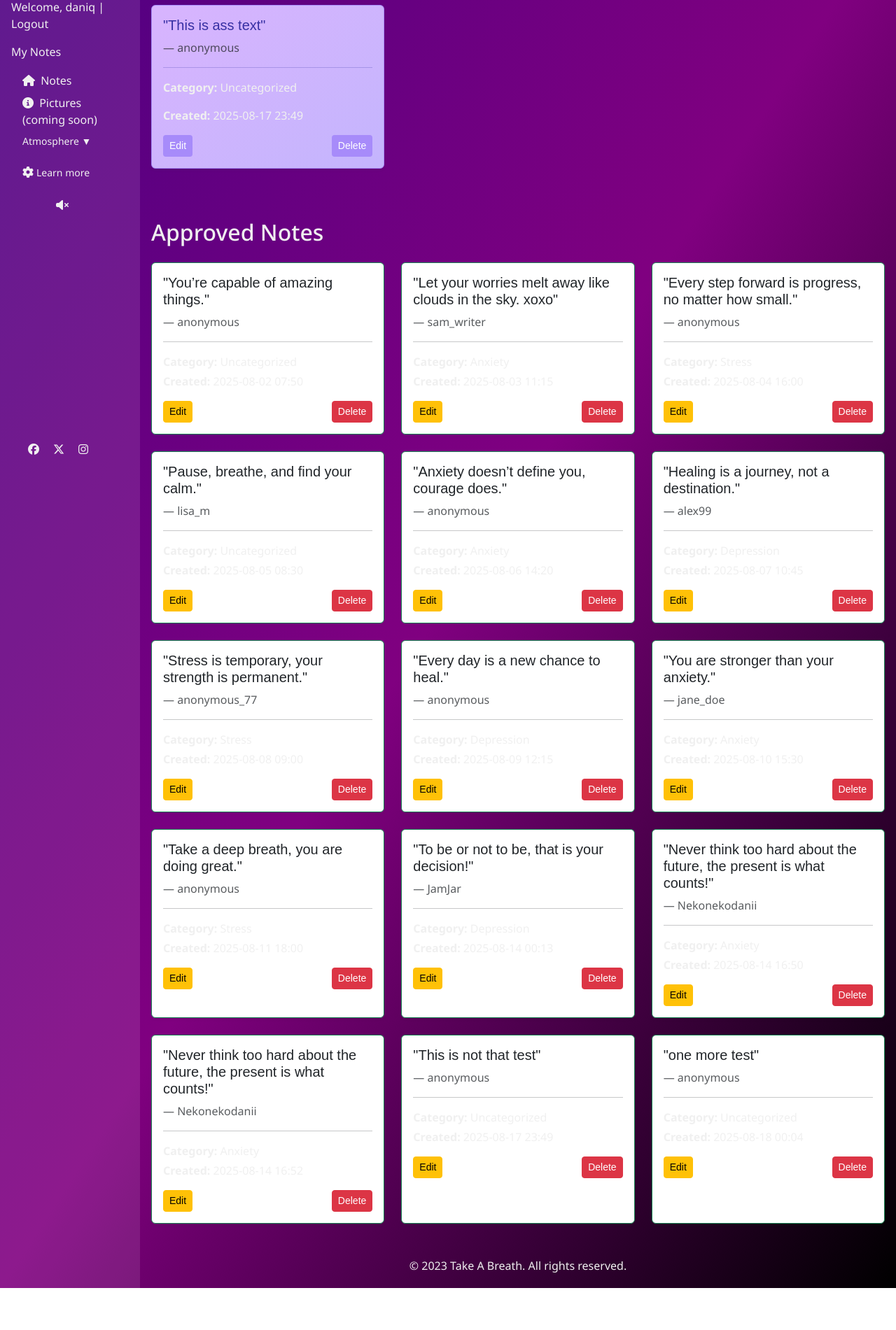
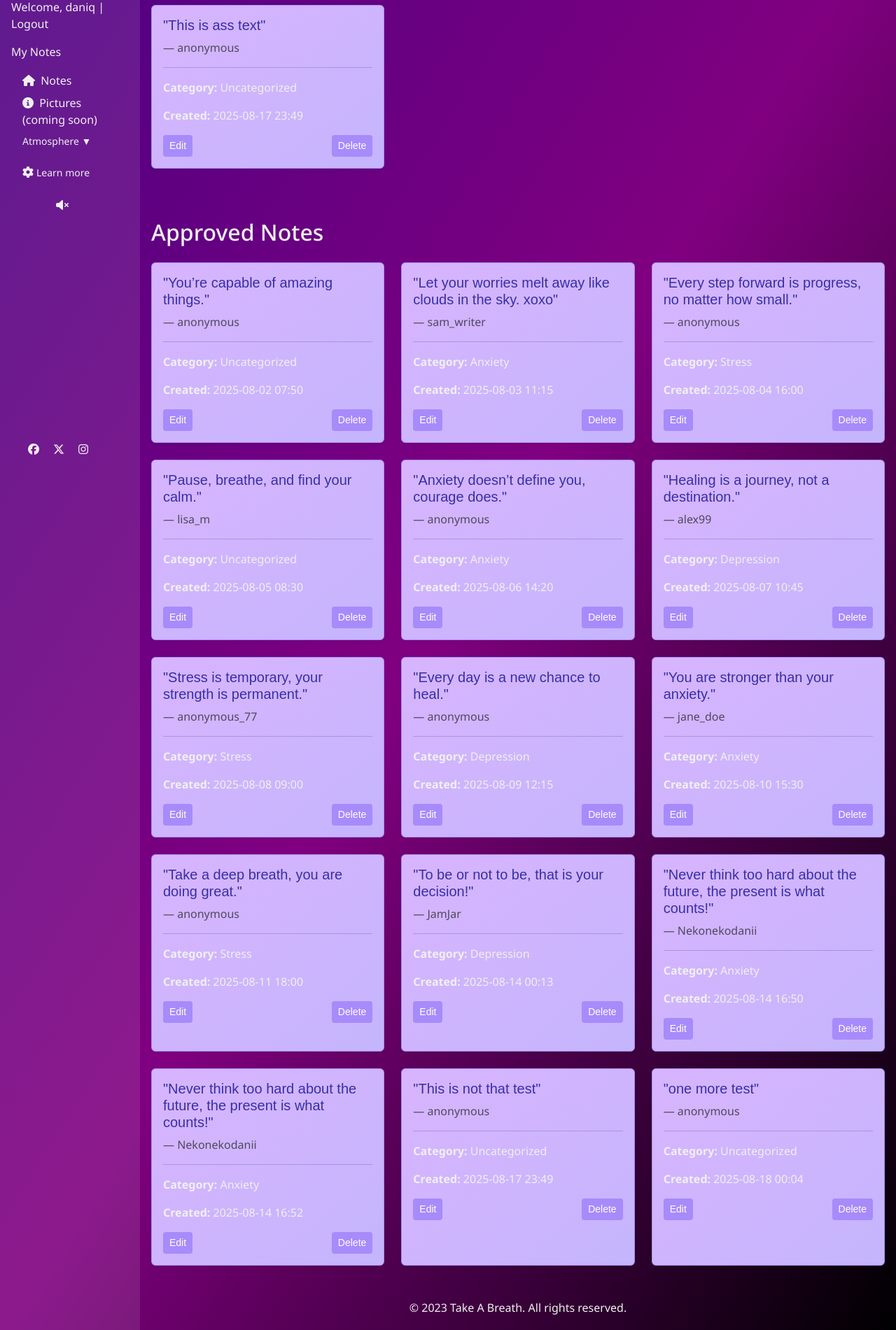
Before and after one commit to DaniqueJ-R/milestone_proj_3, a Django app: page /my-notes/ in a window 1280 px wide. Shown: the part 130-2031 px from the top of the page at 70% size. Before the commit the page ends 1971 px from the top, so only its background shows below. Run offline with Django 4.2, Linux system fonts and the light colour scheme; a user stored in the database is signed in; data comes from the database, SQL or seed files in the repository; some libraries are stand-ins or nearby versions; some web fonts are replaced.

Commit message:
Applied style to all notes

```diff
--- a/quote/templates/quote/my-notes.html
+++ b/quote/templates/quote/my-notes.html
@@ -42,26 +42,22 @@
   <div class="row">
     {% for note in notes %} {% if note.status == 1 %} {# Approved notes #}
     <div class="col-md-4 mb-4">
-      <div class="card h-100 shadow-sm border-success">
+      <div  class="card note-card h-100 shadow-sm">
         <div class="card-body">
           <h5 class="card-title">"{{ note.content }}"</h5>
           <p class="text-muted mb-2">— {{ note.name }}</p>
           <hr />
-          <p class="mb-1">
-            <strong>Category:</strong> {{ note.get_category_display }}
-          </p>
-          <p class="mb-3">
+          <p><strong>Category:</strong> {{ note.get_category_display }}</p>
+          <p>
             <strong>Created:</strong> {{ note.created_on|date:"Y-m-d H:i" }}
           </p>
           <div class="d-flex justify-content-between">
-            <a
-              href="{% url 'edit_note' note.pk %}"
-              class="btn btn-sm btn-warning"
+            <a href="{% url 'edit_note' note.pk %}" class="btn btn-sm btn-theme"
               >Edit</a
             >
             <a
               href="{% url 'delete_note' note.pk %}"
-              class="btn btn-sm btn-danger"
+              class="btn btn-sm btn-theme"
               >Delete</a
             >
           </div>
```
